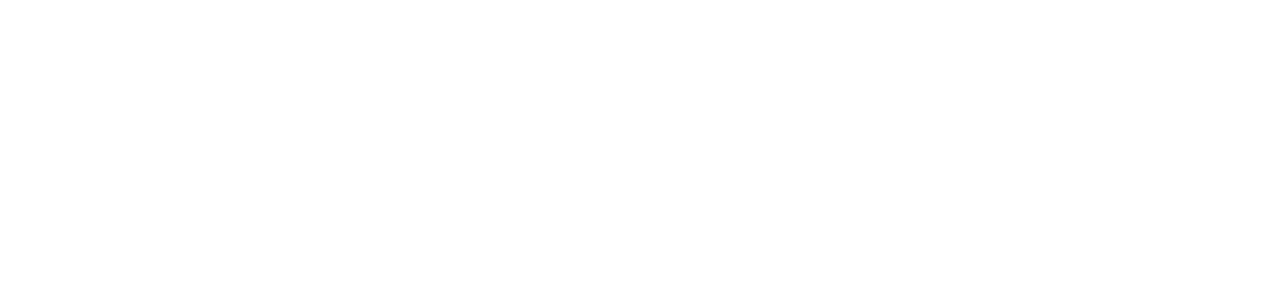
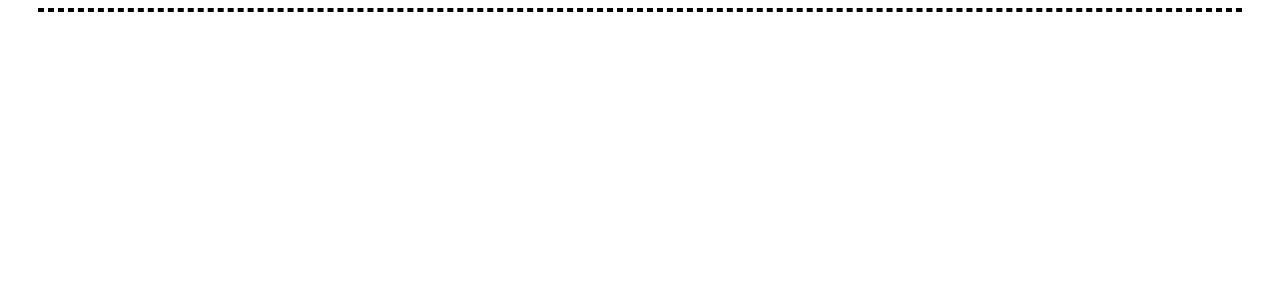
Before and after one commit to LeonardoContino/vite-comics, a Vue app: page / in a window 1280 px wide. Shown: the top 300 px of the page. Built offline with nearby package versions, Linux system fonts and the light colour scheme.

Commit message:
inizio header

```diff
--- a/src/App.vue
+++ b/src/App.vue
@@ -3,7 +3,9 @@
 </script>
 
 <template>
+ <div class="container border">
 
+ </div>
 
 </template>
 
@@ -11,4 +13,11 @@
 body {
   font-family: "Open Sans", sans-serif;
 }
+.container{
+    width: 1200px;
+    margin: auto;
+}
+.border{
+    border: 2px dashed black;
+}
 </style>
--- a/src/components/AppHeader.vue
+++ b/src/components/AppHeader.vue
@@ -0,0 +1,6 @@
+<script>
+</script>
+
+<template></template>
+
+<style></style>
```
Also changed, not shown: src/components/AppFooter.vue (+7 -0 lines), src/components/AppMain.vue (+7 -0 lines).
